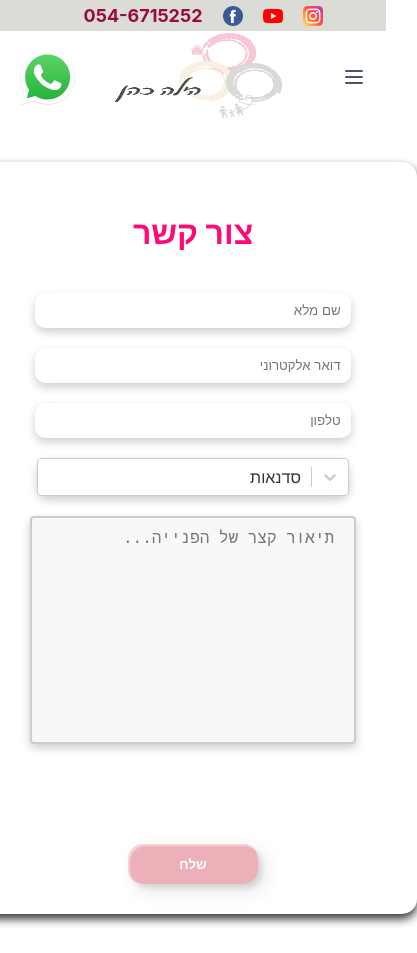
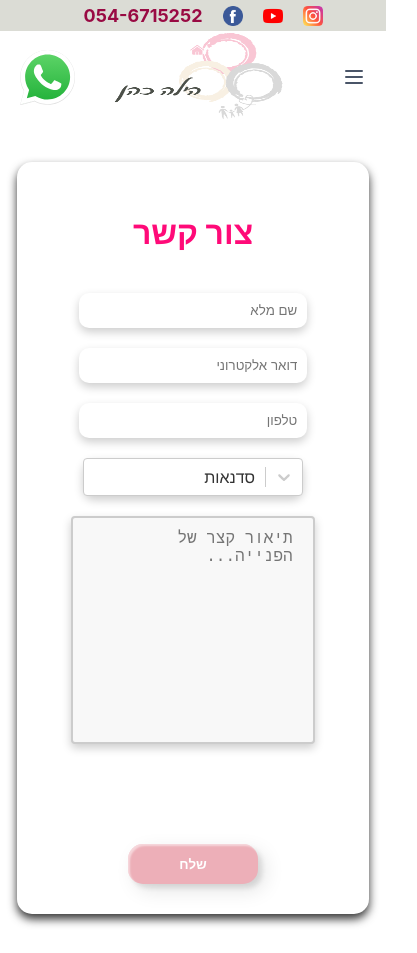
Before and after one commit to itaycs2407/Family-Consult, a React (Create React App) app: page /contact/1 in a window 390 px wide. Shown: the whole page, 417 px wide, since content can reach past the window. Built offline with nearby package versions, Linux system fonts and the light colour scheme; the HTML template or start-up script is replaced by a standard one.

Commit message:
contact me responsive

```diff
--- a/src/pages/about-me.tsx
+++ b/src/pages/about-me.tsx
@@ -106,6 +106,7 @@ const Description = styled.div`
   direction: rtl;
   @media screen and ${deviceMax.mobileL} {
     font-size: 12px;
+    margin-bottom: 50px;
   }
 `;
 
--- a/src/pages/contact.tsx
+++ b/src/pages/contact.tsx
@@ -146,8 +146,8 @@ const Card = styled.div`
   gap: 20px;
   flex-direction: column;
   align-items: center;
-  @media ${deviceMax.mobileL} {
-    width: 85%;
+  @media screen and ${deviceMax.mobileL} {
+    width: 60%;
     margin: 10%;
   }
 `;
```
